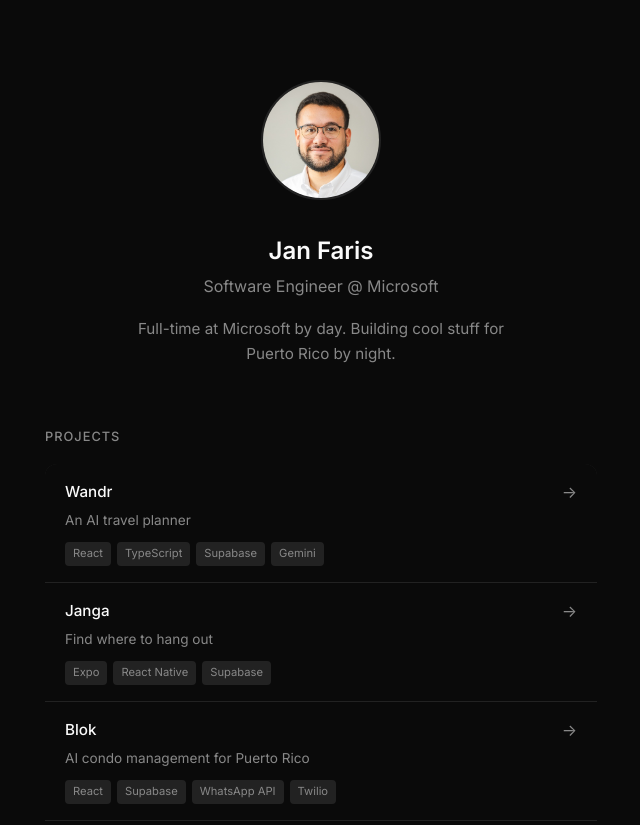
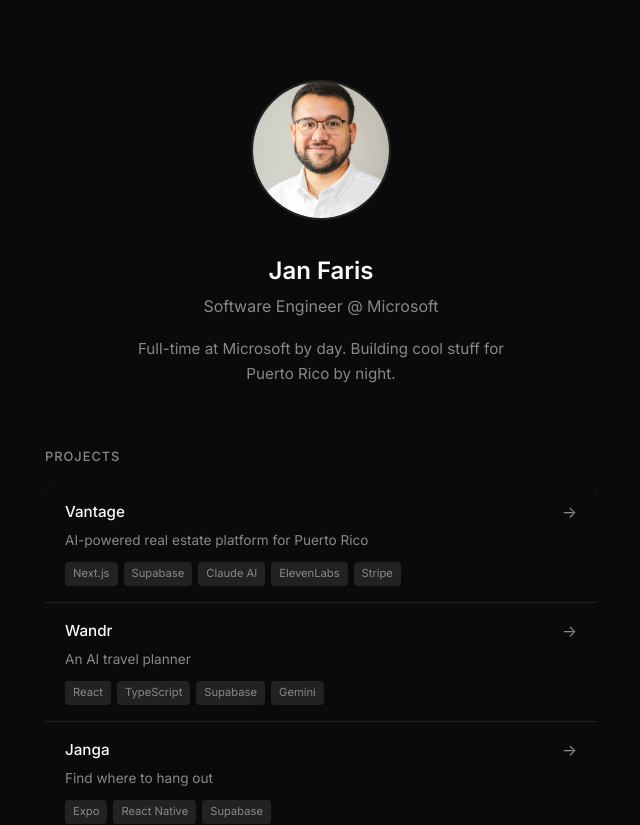
Before and after one commit to janfaris/jankfaris.com, a React (Vite) app: page / in a window 1280 px wide. Shown: the top 825 px of the page, without its empty margins (319-959 px from the left). Built offline with nearby package versions, Linux system fonts and the light colour scheme.

Commit message:
feat: add Vantage project to portfolio and update profile image dimensions

```diff
--- a/src/App.css
+++ b/src/App.css
@@ -15,11 +15,11 @@
 }
 
 .profile-image {
-  width: 120px;
-  height: 120px;
+  width: 140px;
+  height: 140px;
   border-radius: 50%;
   object-fit: cover;
-  object-position: top;
+  object-position: center 20%;
   margin-bottom: 24px;
   border: 2px solid var(--border);
 }
--- a/src/App.tsx
+++ b/src/App.tsx
@@ -2,6 +2,12 @@ import './index.css'
 import './App.css'
 
 const projects = [
+  {
+    name: 'Vantage',
+    description: 'AI-powered real estate platform for Puerto Rico',
+    link: 'https://vantagepr.vercel.app',
+    tech: ['Next.js', 'Supabase', 'Claude AI', 'ElevenLabs', 'Stripe'],
+  },
   {
     name: 'Wandr',
     description: 'An AI travel planner',
```
